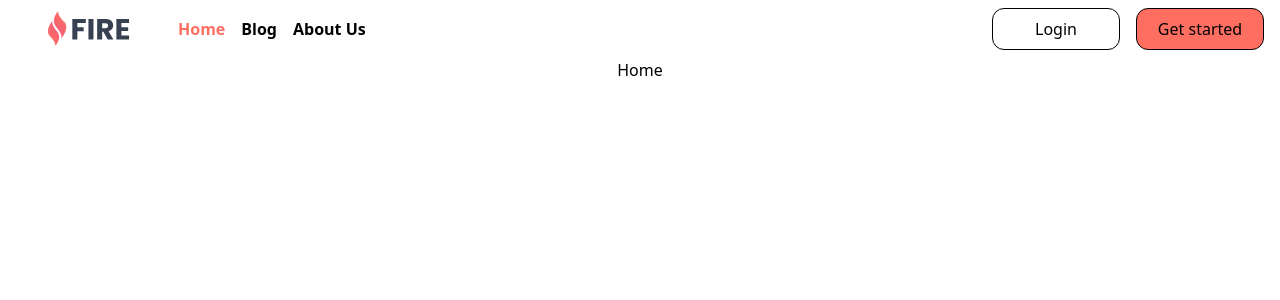
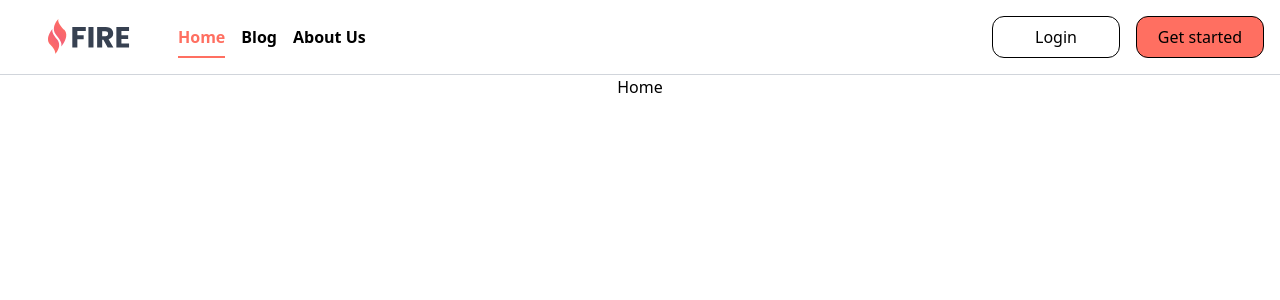
Before and after one commit to pally0091/fire-commiunity, a React (Vite) app: page / in a window 1280 px wide. Shown: the top 300 px of the page. Built offline with nearby package versions, Linux system fonts and the light colour scheme.

Commit message:
navba fixed

```diff
--- a/index.html
+++ b/index.html
@@ -9,7 +9,7 @@
     />
     <title>Fire Commiunity</title>
   </head>
-  <body>
+  <body class="transition-all duration-500">
     <div id="root"></div>
     <script
       type="module"
--- a/src/Components/PageComponents/Main.jsx
+++ b/src/Components/PageComponents/Main.jsx
@@ -6,7 +6,9 @@ import { Outlet } from "react-router-dom";
 const Main = () => {
   return (
     <div>
-      <Navbar></Navbar>
+      <div className="sticky top-0">
+        <Navbar></Navbar>
+      </div>
       <Outlet></Outlet>
     </div>
   );
--- a/src/Components/PageComponents/Navbar.jsx
+++ b/src/Components/PageComponents/Navbar.jsx
@@ -4,7 +4,7 @@ import logo from "../../assets/Logo.svg";
 import { Link, NavLink } from "react-router-dom";
 const Navbar = () => {
   return (
-    <div className="flex p-2">
+    <div className="flex px-2 py-4 bg-white bg-opacity-20 backdrop-blur-md border-b border-gray-300">
       <div className="flex w-1/2 items-center">
         <div className="mx-10">
           <img
@@ -14,19 +14,19 @@ const Navbar = () => {
         </div>
         <div>
           <NavLink
-            className="mx-2 font-semibold"
+            className="mx-2 font-semibold py-2 transition-all duration-500"
             to="/"
           >
             Home
           </NavLink>
           <NavLink
-            className="mx-2 font-semibold"
+            className="mx-2 font-semibold py-2 transition-all duration-500"
             to="/blog"
           >
             Blog
           </NavLink>
           <NavLink
-            className="mx-2 font-semibold"
+            className="mx-2 font-semibold py-2 transition-all duration-500"
             to="/about"
           >
             About Us
--- a/src/index.css
+++ b/src/index.css
@@ -5,4 +5,5 @@
 /* custom css  */
 a.active {
   color: #ff6f61;
+  border-bottom: 2px solid #ff6f61;
 }
```
